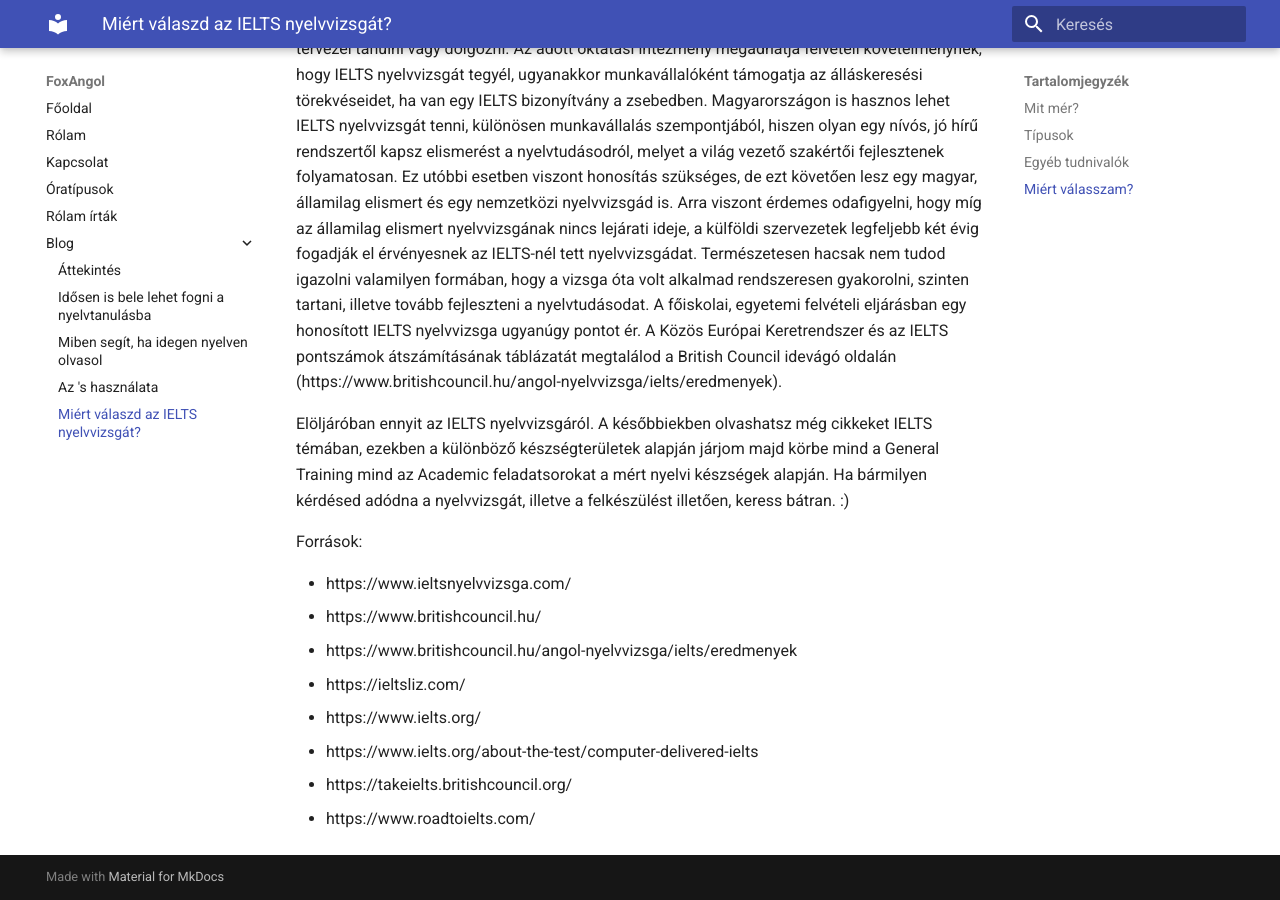
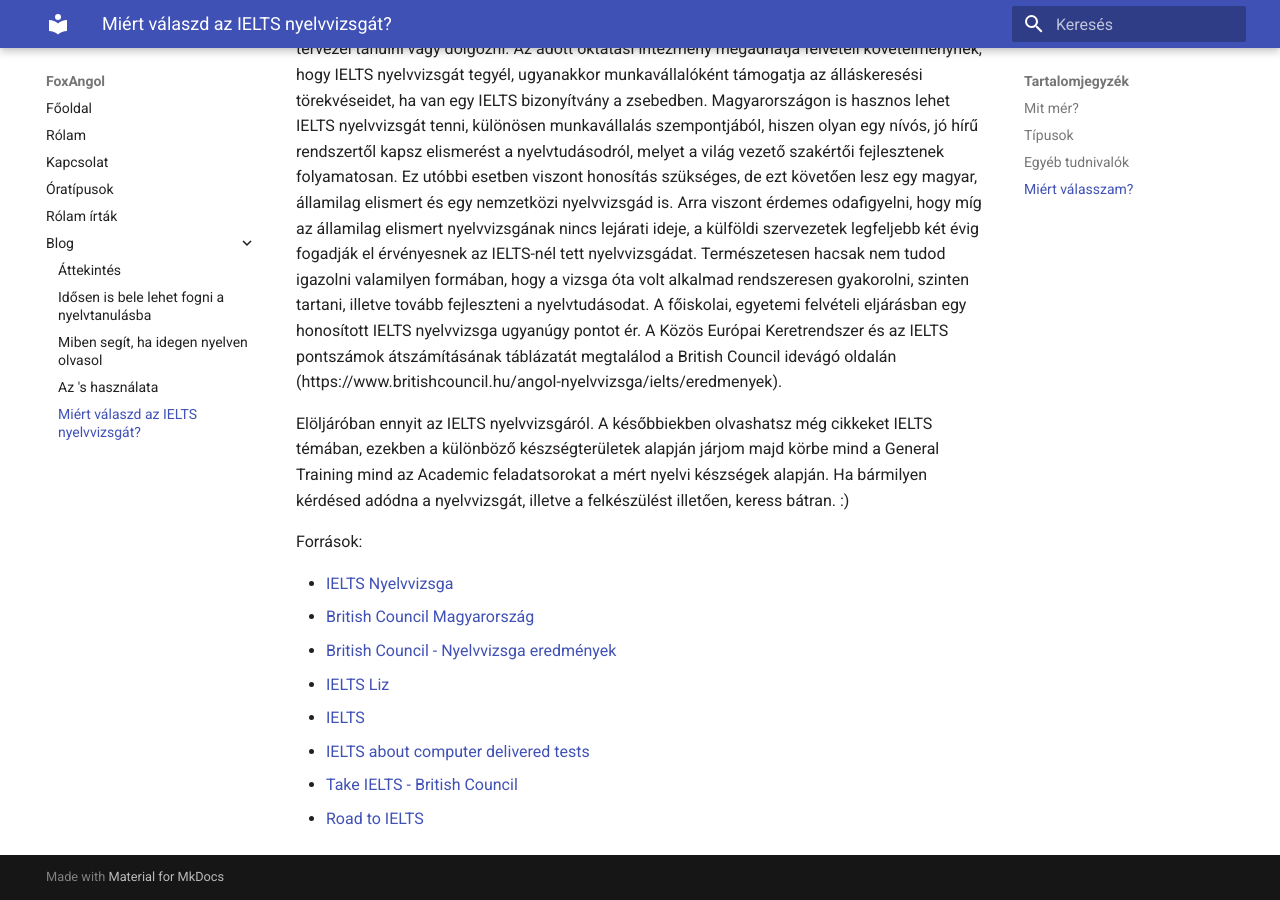
Before and after one commit to nialan/foxangol, an MkDocs documentation site: the page built from docs/blog/posts/ielts.md, in a window 1280 px wide and 900 px high, scrolled down 2528 px. Built offline with MkDocs 1.6.1 and Material for MkDocs 9.7.7, drawn with Linux system fonts in a browser that asks for light colours.

Commit message:
Fix links in sources section

```diff
--- a/docs/blog/posts/ielts.md
+++ b/docs/blog/posts/ielts.md
@@ -44,11 +44,11 @@ Elöljáróban ennyit az IELTS nyelvvizsgáról. A későbbiekben olvashatsz mé
 
 Források:
 
-- https://www.ieltsnyelvvizsga.com/
-- https://www.britishcouncil.hu/
-- https://www.britishcouncil.hu/angol-nyelvvizsga/ielts/eredmenyek
-- https://ieltsliz.com/
-- https://www.ielts.org/
-- https://www.ielts.org/about-the-test/computer-delivered-ielts
-- https://takeielts.britishcouncil.org/
-- https://www.roadtoielts.com/
+- [IELTS Nyelvvizsga](https://www.ieltsnyelvvizsga.com/)
+- [British Council Magyarország](https://www.britishcouncil.hu/)
+- [British Council - Nyelvvizsga eredmények](https://www.britishcouncil.hu/angol-nyelvvizsga/ielts/eredmenyek)
+- [IELTS Liz](https://ieltsliz.com/)
+- [IELTS](https://www.ielts.org/)
+- [IELTS about computer delivered tests](https://www.ielts.org/about-the-test/computer-delivered-ielts)
+- [Take IELTS - British Council](https://takeielts.britishcouncil.org/)
+- [Road to IELTS](https://www.roadtoielts.com/)
```
